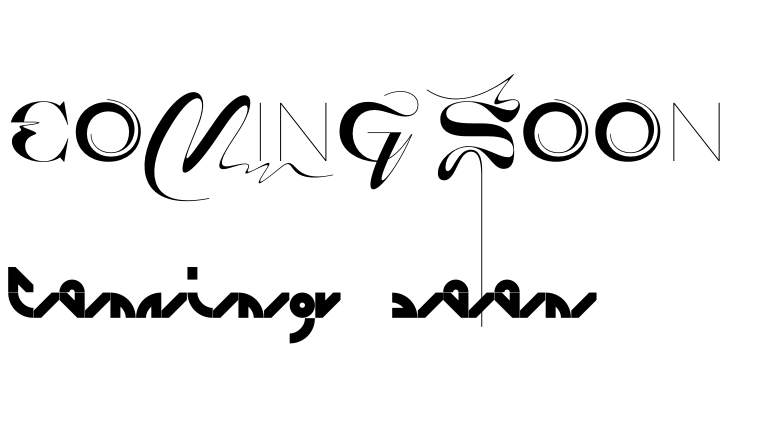
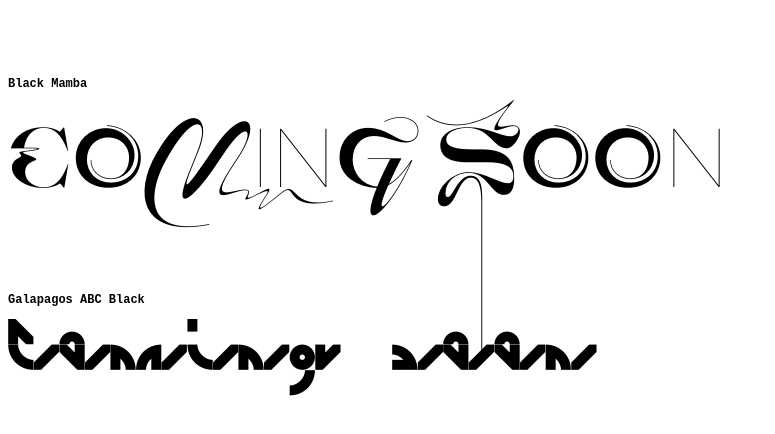
Before and after one commit to osequi/react-font-showcase, a Next.js app: page / in a window 1280 px wide. Shown: the top 434 px of the page, without its empty margins (0-775 px from the left). Built offline with nearby package versions, Linux system fonts and the light colour scheme.

Commit message:
Ready to add fonts

```diff
--- a/src/components/FontsListItem/FontsListItem.js
+++ b/src/components/FontsListItem/FontsListItem.js
@@ -30,6 +30,11 @@
   margin: "6vmax 0",
 }));
 
+const Name = styled("h3")((props) => ({
+  fontFamily: "monospace",
+  fontSize: "small",
+}));
+
 /**
  * Displays the component
  */
@@ -41,6 +46,7 @@
 
   return (
     <Container className="FontsListItem">
+      <Name>{name}</Name>
       <Font {...font}>{text}</Font>
     </Container>
   );
```
